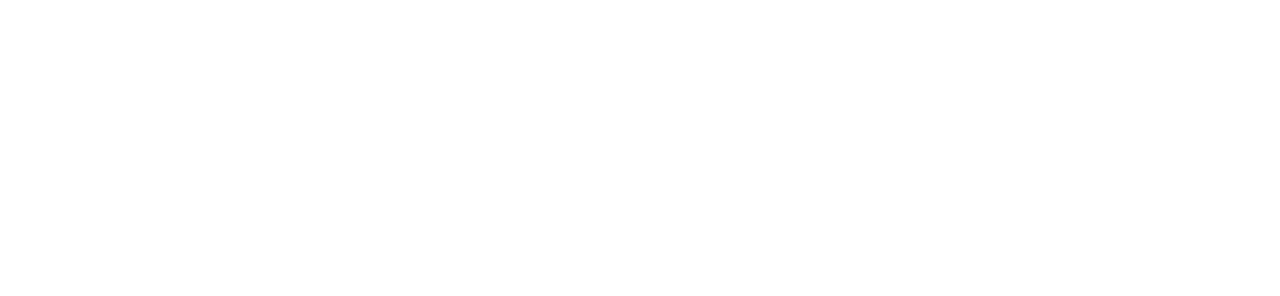
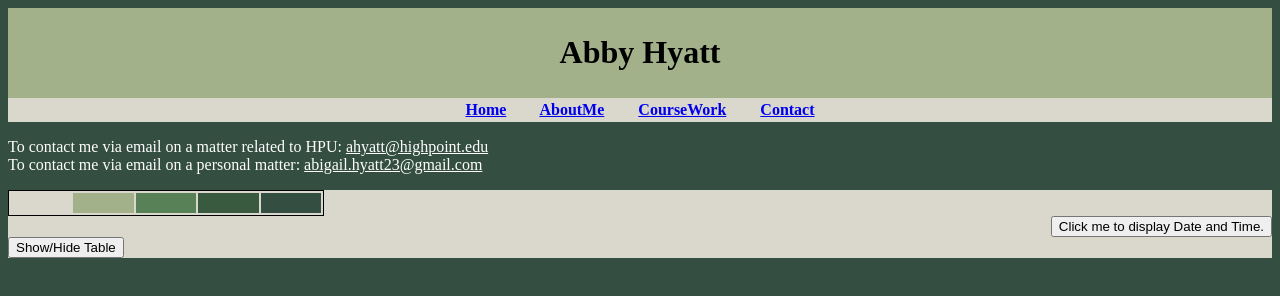
Before and after one commit to ahyatt2003/ahyatt2003.github.io, a plain HTML site: page portfolio/contact.html in a window 1280 px wide. Drawn offline with Linux system fonts and the light colour scheme.

Commit message:
Update contact.html

```diff
--- a/portfolio/contact.html
+++ b/portfolio/contact.html
@@ -1 +1,88 @@
-<!--This page will contain my contact info a link to send me an email-->
+<!DOCTYPE html>
+<html lang="en">
+    <head>
+        <meta charset="utf-8">
+        <title>Hyatt Portfolio</title>
+        <style>
+            body {
+                background-color:rgb(52, 78, 65);
+                color: white;
+            }
+            header{
+                background-color:rgb(163, 177, 138);
+                padding: 5px;
+                text-align: center;
+                color: black;
+
+            }
+            nav{
+                background-color: rgb(218, 215, 205);
+                padding: 3px;
+                text-align: center;
+                word-spacing: 30px;
+
+            }
+            footer{
+                background-color: rgb(218, 215, 205);
+                color: black;
+                position: relative;
+                bottom: 0;
+                left: 0;
+                width: 100%;
+            }
+            .email{
+                a:link, a:visited {
+                    color: white;
+                    text-align: center;
+                    text-decoration: underline;
+                    display: inline-block;}
+            }
+        </style>
+    </head>
+    <body>
+        <header>
+            <h1 style="color: while;">Abby Hyatt</h1>
+        </header>
+        <main>
+            <nav>
+                <b>
+                    <a href="index.html">Home</a>
+
+                    <a href="about.html">AboutMe</a>
+
+                    <a href="coursework.html">CourseWork</a>
+
+                    <a href="contact.html">Contact</a>
+
+                </b>
+            </nav>
+            <div class="email">
+                <p>To contact me via email on a matter related to HPU: <a href="mailto:ahyatt@highpoint.edu">ahyatt@highpoint.edu</a><br>
+                To contact me via email on a personal matter: <a href="mailto:abigail.hyatt23@gmail.com">abigail.hyatt23@gmail.com</a></p>
+            </div>
+        </main>
+        <footer>
+            <table id="colorTable" style="width:25%; border: 1px solid black;">
+                <td style="background-color:rgb(218, 215, 205);">&nbsp;</td>
+                <td style="background-color: rgb(163, 177, 138);">&nbsp;</td>
+                <td style="background-color: rgb(88, 129, 87);">&nbsp;</td>
+                <td style="background-color: rgb(58, 90, 64);">&nbsp;</td>
+                <td style="background-color: rgb(52, 78, 65);">&nbsp;</td>
+
+            </table>
+            <div style="text-align: right;">
+                <button type="button"
+                    onclick="document.getElementById('demo').innerHTML = Date()">
+                    Click me to display Date and Time.
+                </button>
+            </div>
+            <button type="button"
+                onclick="document.getElementById('colorTable').style.visibility =
+                document.getElementById('colorTable').style.visibility === 'collapse' ? 'visible' : 'collapse';">
+                Show/Hide Table
+            </button>
+
+             <p id="demo"></p>
+        </footer>
+    </body>
+</html>
```
